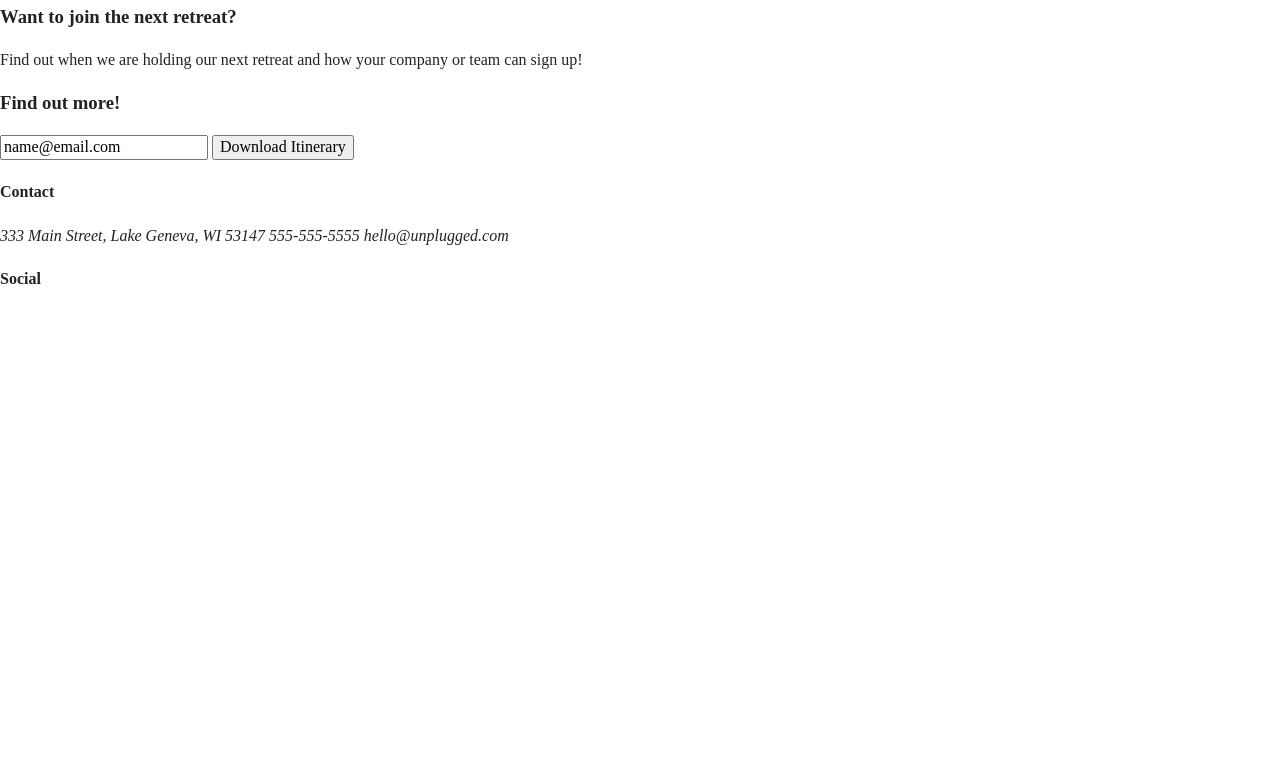
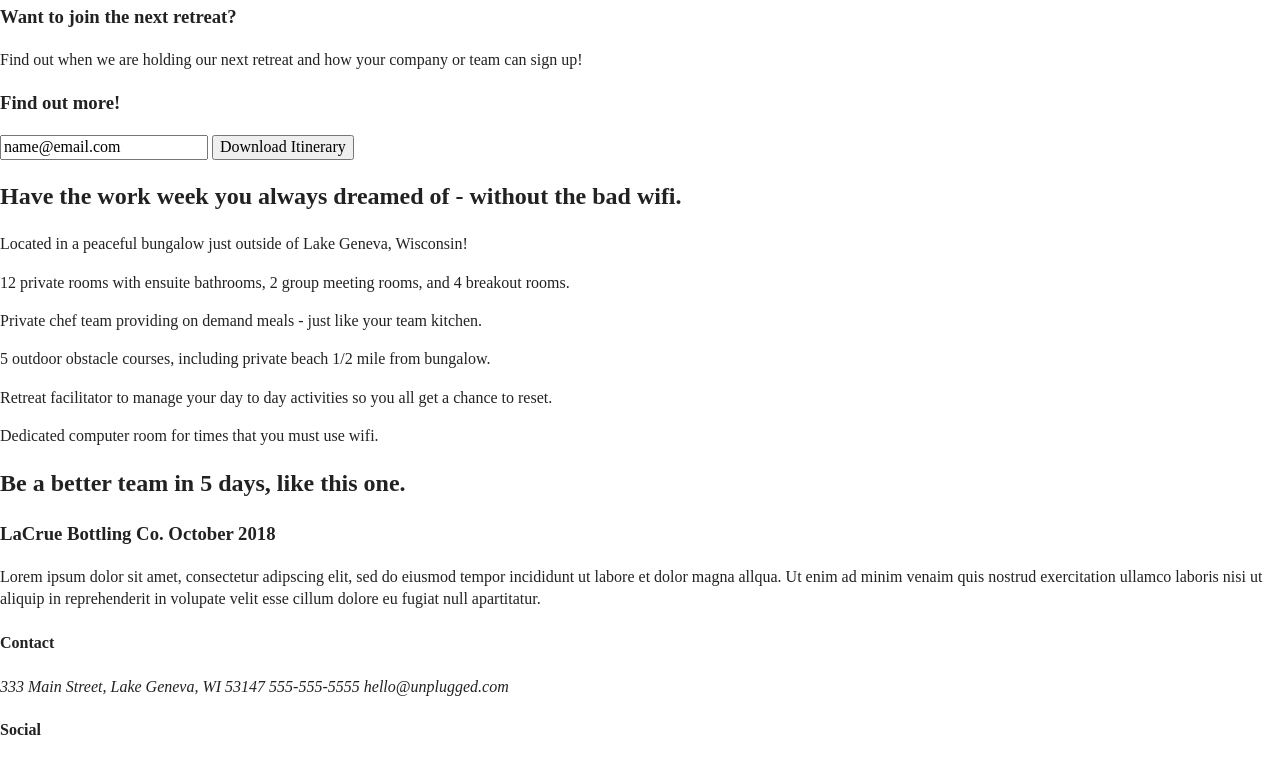
Before and after one commit to ariellazuri/coding-responsive-unplugged, a plain HTML site: page index.html in a window 1280 px wide. Shown: the part 268-1031 px from the top of the page. Before the commit the page ends 800 px from the top, so only its background shows below. Drawn offline with Linux system fonts and the light colour scheme; files that its build step writes are made by us from their sources; a script that the page names is missing; files whose address does not match are found by name.

Commit message:
Added remaining structural html with text

```diff
--- a/index.html
+++ b/index.html
@@ -63,8 +63,57 @@
           <input type="text" name="name" value="name@email.com">
           <input type="button" value="Download Itinerary">
         </div>
+    </aside>
 
-    </aside>
+    <section class="features">
+      <div class="content-wrapper">
+        <!-- Add your Features content here -->
+        <h2>Have the work week you always dreamed of - without the bad wifi.</h2>
+        <article>
+          <p class="fontawesome-icon"></p>
+          <p class="features-item-description">Located in a peaceful bungalow just outside of Lake Geneva, Wisconsin!
+          </p>
+        </article>
+        <article>
+          <p class="fontawesome-icon"></p>
+          <p class="features-item-description">12 private rooms with ensuite bathrooms, 2 group meeting rooms, and 4
+            breakout rooms.</p>
+        </article>
+        <article>
+          <p class="fontawesome-icon"></p>
+          <p class="features-item-description">Private chef team providing on demand meals - just like your team
+            kitchen.</p>
+        </article>
+        <article>
+          <p class="fontawesome-icon"></p>
+          <p class="features-item-description">5 outdoor obstacle courses, including private beach 1/2 mile from
+            bungalow.</p>
+        </article>
+        <article>
+          <p class="fontawesome-icon"></p>
+          <p class="features-item-description">Retreat facilitator to manage your day to day activities so you
+            all get a chance to reset.</p>
+        </article>
+        <article>
+          <p class="fontawesome-icon"></p>
+          <p class="features-item-description">Dedicated computer room for times that you must use wifi.</p>
+        </article>
+      </div>
+    </section>
+
+    <section class="reviews">
+      <div class="content-wrapper">
+        <h2>Be a better team in 5 days, like this one.</h2>
+      </div>
+      <article>
+        <div>
+          <h3>LaCrue Bottling Co. October 2018</h3>
+          <p>Lorem ipsum dolor sit amet, consectetur adipscing elit, sed do eiusmod tempor incididunt ut labore et dolor
+            magna allqua. Ut enim ad minim venaim quis nostrud exercitation ullamco laboris nisi ut aliquip in
+            reprehenderit in volupate velit esse cillum dolore eu fugiat null apartitatur.</p>
+        </div>
+      </article>
+    </section>
 
   </main> <!-- main wrapper -->
 
```
Also changed, not shown: 1 other file.
